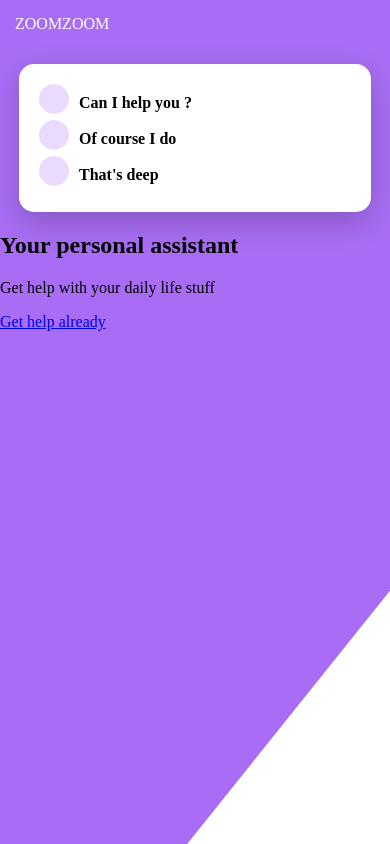
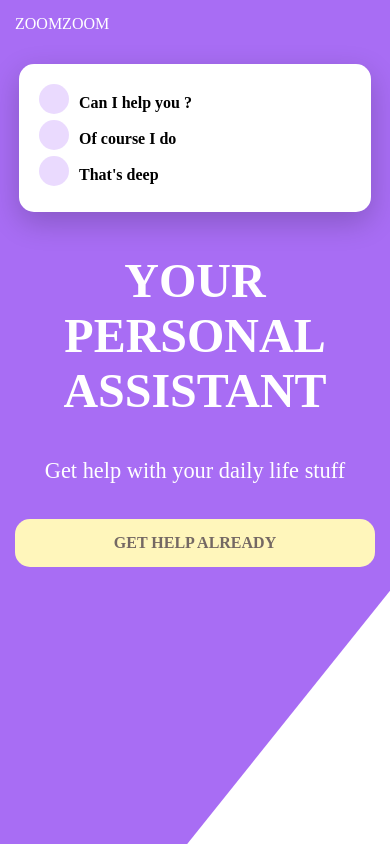
Before and after one commit to jacekbuda/HTML, a plain HTML site: page index.html in a window 390 px wide. Drawn offline with Linux system fonts and the light colour scheme.

Commit message:
finishing mobile part

```diff
--- a/css/styles.scss
+++ b/css/styles.scss
@@ -3,14 +3,15 @@ $colors: (
     primary: rgba(106, 5, 236, 0.582),
     accent: #FFF6BB,
     normal: rgb(255, 255, 255),
-    primary-light: lighten(rgba(106, 5, 236, 0.582), 40%)
+    primary-light: lighten(rgba(106, 5, 236, 0.582), 40%),
+    primary-dark: darken(rgba(106, 5, 236, 0.582,), 40%)
 );
 
 $padding: 15px;
 $borders: 15px;
 
 @function color($color-name) {
-    @return map-get($colors, $color-name)
+    @return map-get($colors, $color-name);
 }
 
 body, html {
@@ -77,6 +78,36 @@ main {
         }
     }
 
+    section#primary {
+        color: color(normal);
+        text-align: center;
+        padding: $padding;
+
+
+        h1 {
+            font-size: 3em;
+            text-transform: uppercase;
+            margin-top: 10px;
+        }
+
+        p {
+            font-size: 1.4em;
+        }
+
+        a {
+            text-decoration: none;
+            color: color(primary-dark);
+            border-radius: $borders;
+            text-transform: uppercase;
+            display: block;
+            text-align: center;
+            background: color(accent);
+            font-weight: bold;
+            padding: $padding;
+            margin: 35px auto 0 auto;
+        }
+    }
+
 
 
 }
```
Also changed, not shown: css/styles.css, 1 other file.
